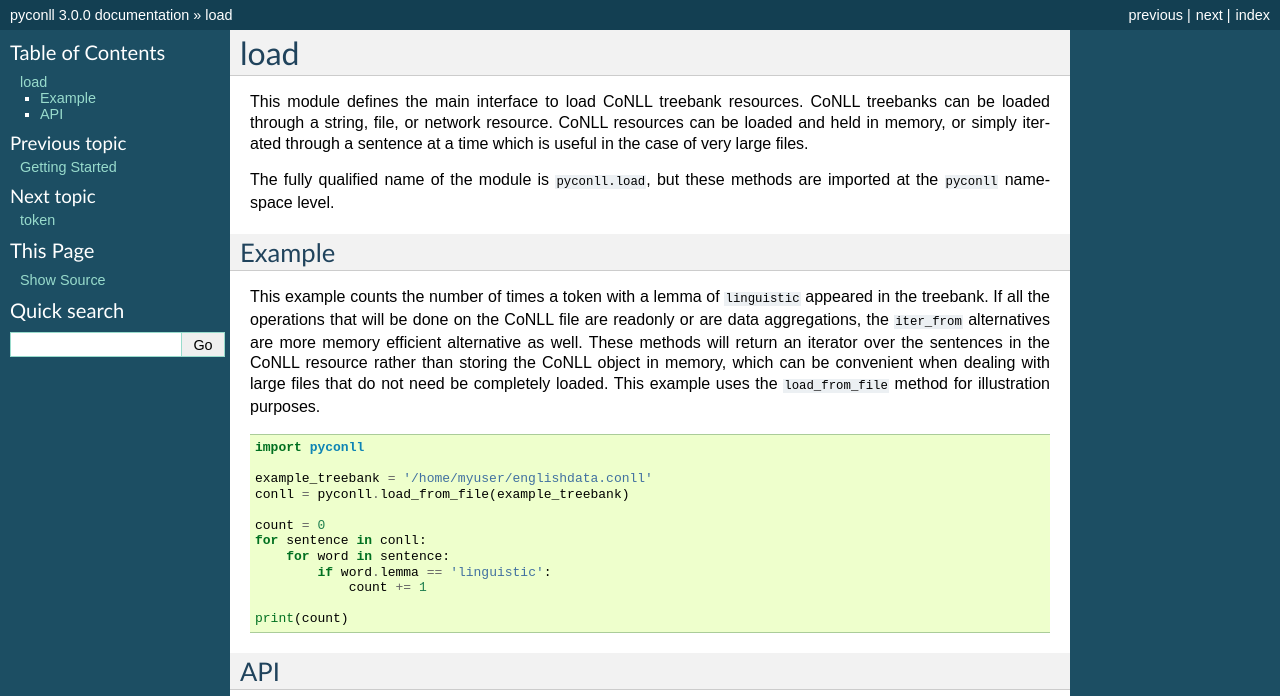
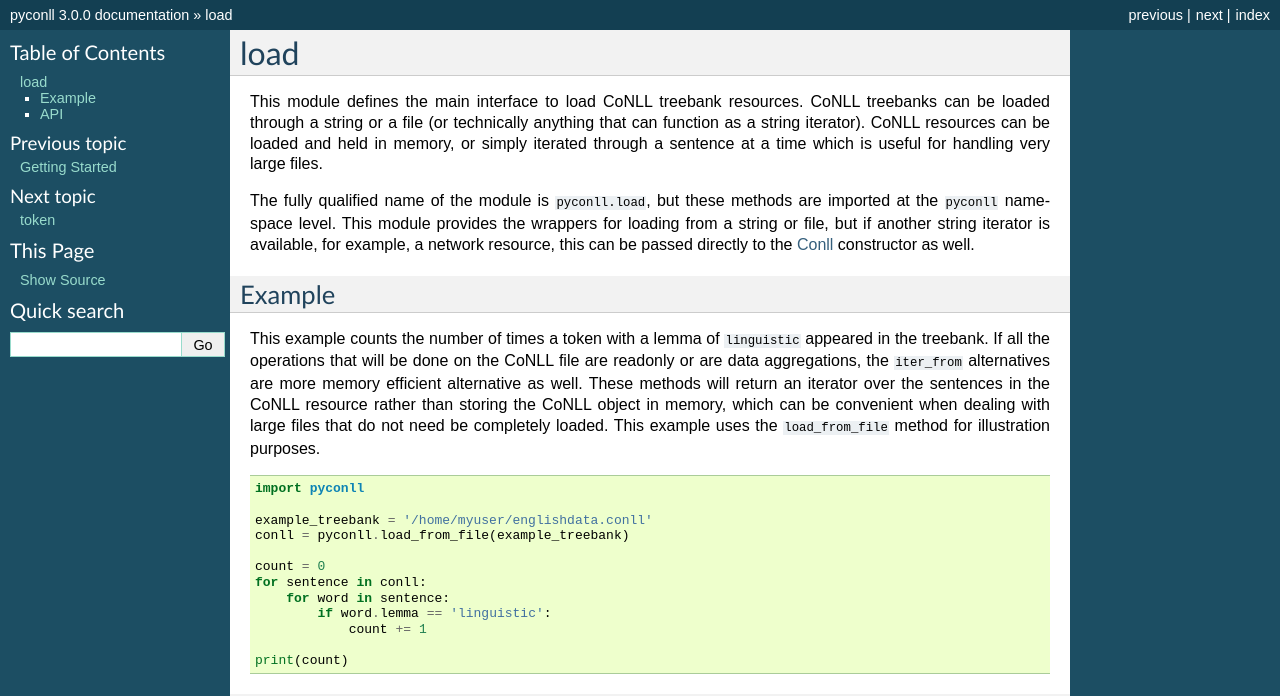
Before and after one commit to pyconll/pyconll, a Sphinx documentation site: the page built from docs/pyconll/load.rst, in a window 1280 px wide, cut to the strip 0-696 px from the top of the page. Built offline with Sphinx 7.4.7, drawn with Linux system fonts in a browser that asks for light colours; the version number is read from the project's files by our own code.

Commit message:
Update documentation.

```diff
--- a/docs/pyconll/load.rst
+++ b/docs/pyconll/load.rst
@@ -1,9 +1,11 @@
 load
 ===================================
 
-This module defines the main interface to load CoNLL treebank resources. CoNLL treebanks can be loaded through a string, file, or network resource. CoNLL resources can be loaded and held in memory, or simply iterated through a sentence at a time which is useful in the case of very large files.
+This module defines the main interface to load CoNLL treebank resources. CoNLL treebanks can be loaded through a string or a file (or technically anything that can function as a string iterator). CoNLL resources can be loaded and held in memory, or simply iterated through a sentence at a time which is useful for handling very large files.
 
-The fully qualified name of the module is ``pyconll.load``, but these methods are imported at the ``pyconll`` namespace level.
+The fully qualified name of the module is ``pyconll.load``, but these methods are imported at the ``pyconll`` namespace level. This module provides the wrappers for loading from a string or file, but if another string iterator is available, for example, a network resource, this can be passed directly to the Conll_ constructor as well.
+
+.. _Conll: unit/conll.html
 
 
 Example
```
